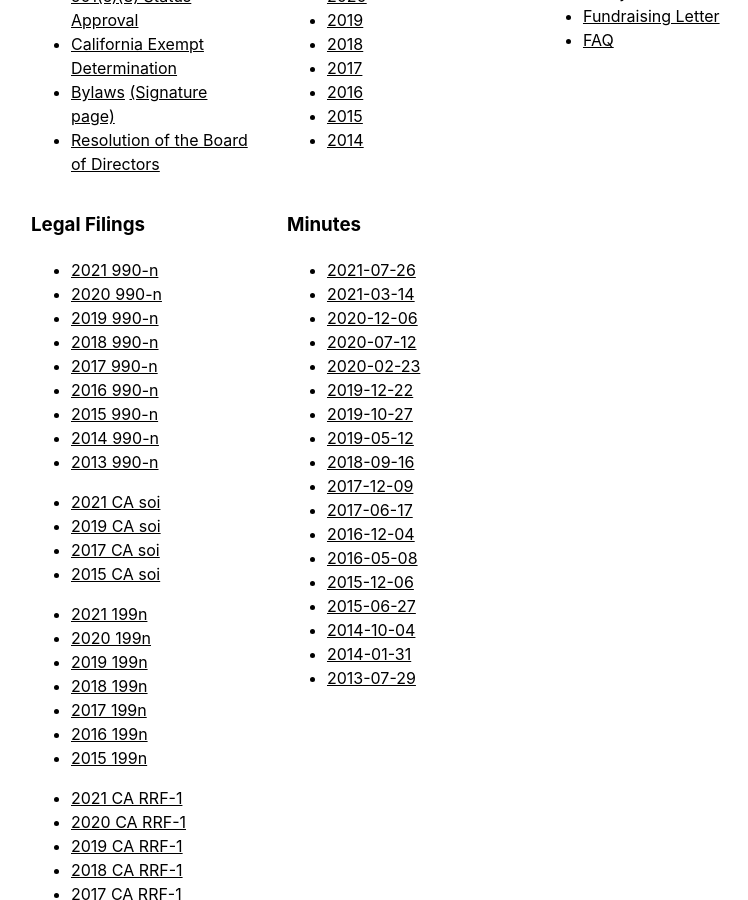
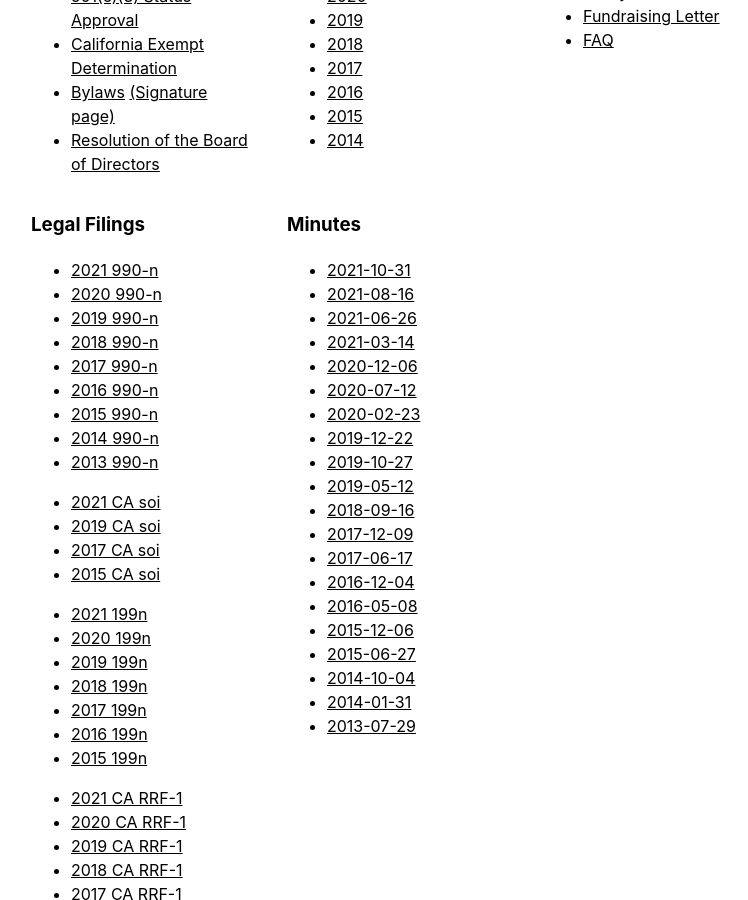
Before and after one commit to ahsef/ahsef.github.io, a Jekyll site: the page built from _pages/about.html, in a window 1280 px wide and 900 px high, scrolled down 1315 px. Shown: the whole window, without its empty margins (241-989 px from the left). Built offline with Jekyll 4.4.1, drawn with Linux system fonts in a browser that asks for light colours.

Commit message:
Added Q3 2021 and Q4 2021 minutes

```diff
--- a/_pages/about.html
+++ b/_pages/about.html
@@ -146,7 +146,9 @@ layout: default
     <div class="w3-container w3-third">
         <h3>Minutes</h3>
         <ul>
-            <li><a href="/minutes/20210726.pdf">2021-07-26</a></li>
+			<li><a href="/minutes/20211031.pdf">2021-10-31</a></li>
+			<li><a href="/minutes/20210816.pdf">2021-08-16</a></li>
+            <li><a href="/minutes/20210626.pdf">2021-06-26</a></li>
             <li><a href="/minutes/20210314.pdf">2021-03-14</a></li>
             <li><a href="/minutes/20201206.pdf">2020-12-06</a></li>
             <li><a href="/minutes/20200712.pdf">2020-07-12</a></li>
```
Also changed, not shown: 4 other files.
